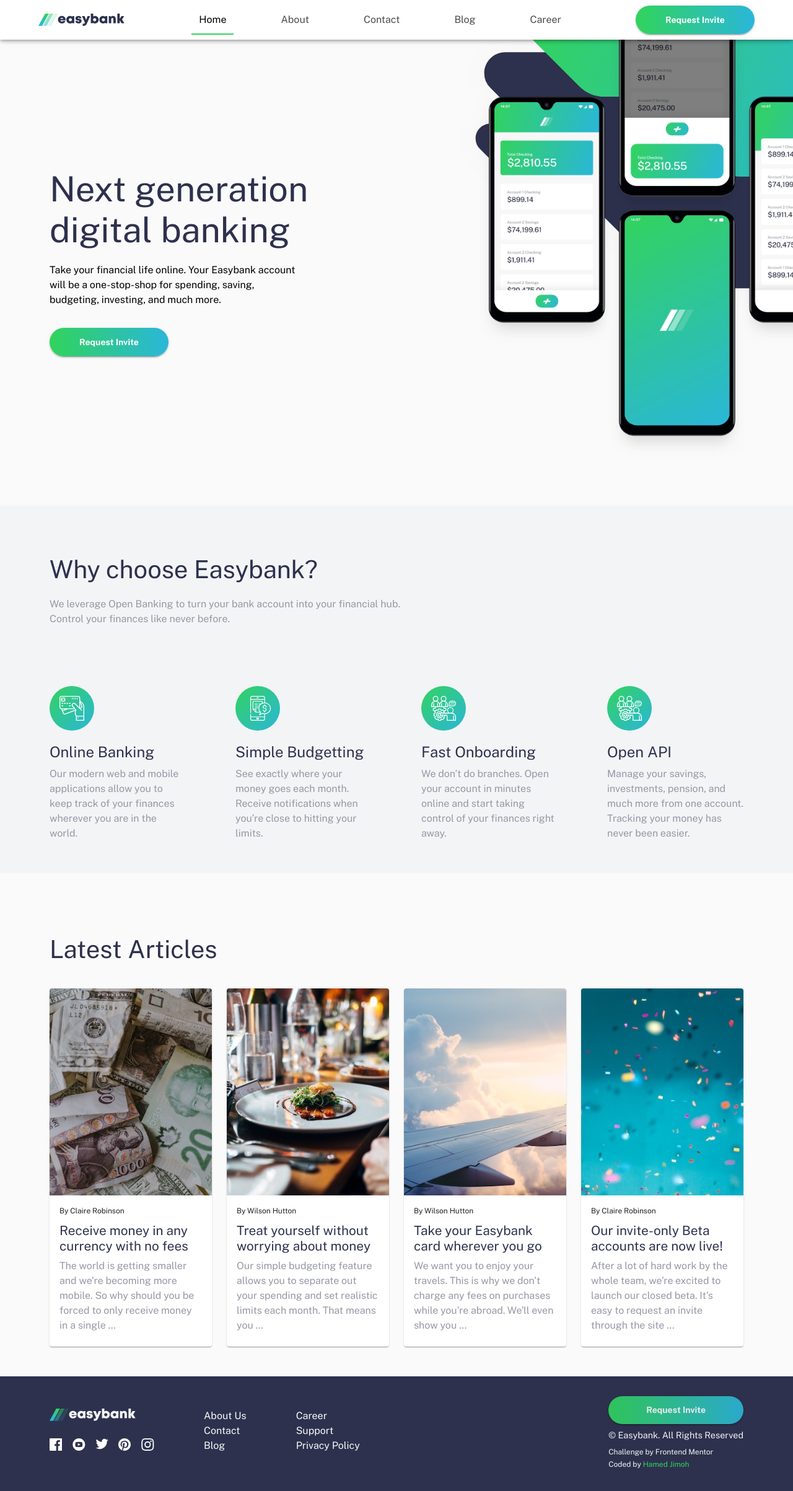
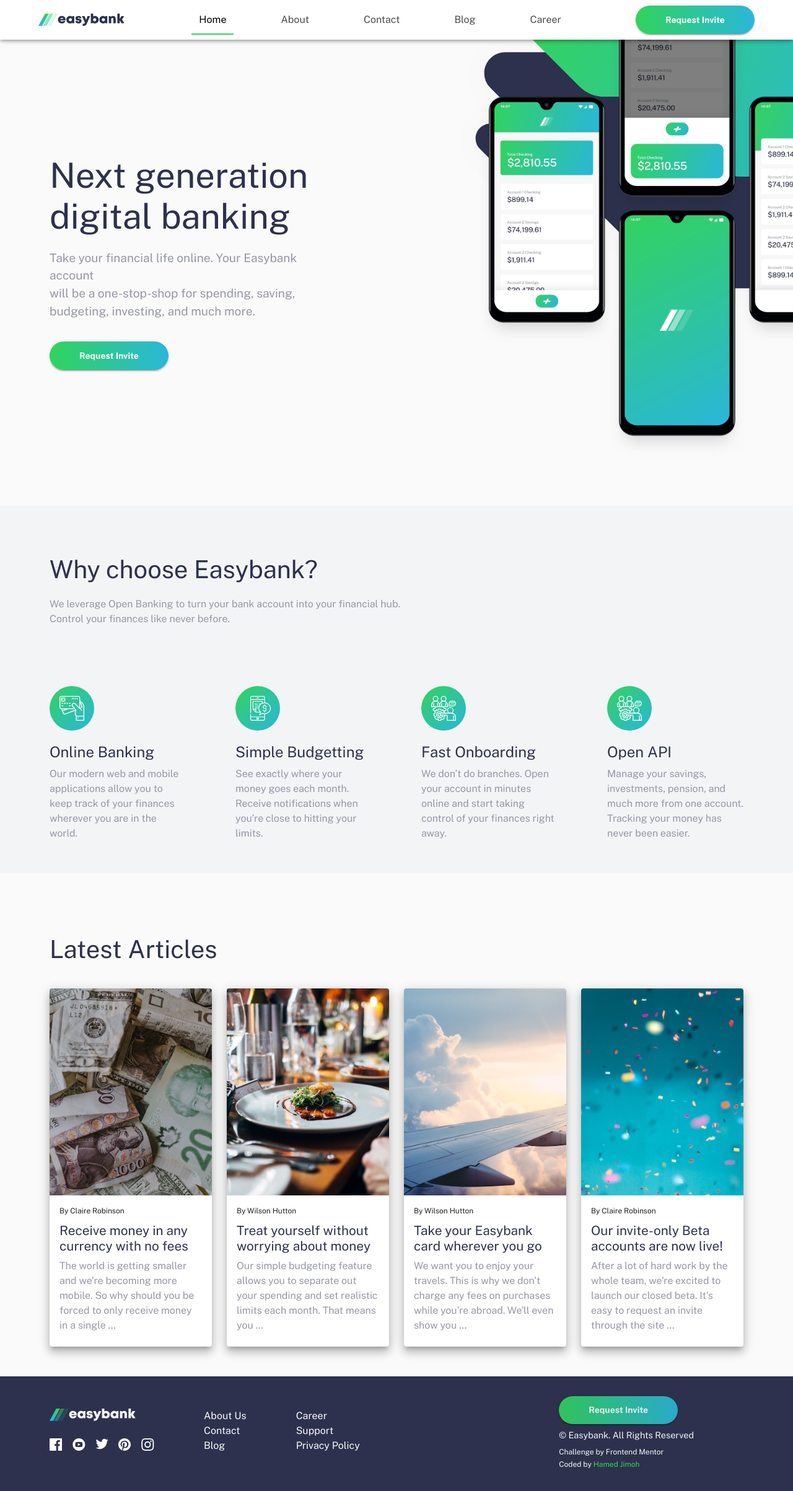
Before and after one commit to hmdNetizen/EasyBank-Landing-Page, a React (Create React App) app: page / in a window 1280 px wide. Shown: the top 2406 px of the page at 62% size. Built offline with nearby package versions, Linux system fonts and the light colour scheme.

Commit message:
Fixed the overflowing footer

```diff
--- a/src/components/layout/Footer.jsx
+++ b/src/components/layout/Footer.jsx
@@ -13,12 +13,18 @@ import SocialIcons from "../SocialIcons";
 const Footer = () => {
   const useStyles = makeStyles((theme) => ({
     footer: {
+      maxWidth: "100%",
       background: theme.palette.common.blue,
       padding: "2em 5em 2em",
       position: "relative",
 
+      [theme.breakpoints.down("md")]: {
+        paddingLeft: "3em",
+        paddingRight: "1em",
+      },
+
       [theme.breakpoints.down("sm")]: {
-        padding: "2em 3em 2em",
+        padding: "2em 0 2em 3em",
       },
 
       [theme.breakpoints.down("xs")]: {
@@ -226,8 +232,13 @@ const Footer = () => {
           <Grid
             container
             direction="column"
-            style={{ textAlign: matchesXS ? "center" : "inherit" }}
+            style={{
+              textAlign: matchesXS ? "center" : "inherit",
+              marginRight: "5em",
+              alignSelf: "center",
+            }}
           >
+            <Grid item>
               <Button
                 variant="contained"
                 component={Link}
@@ -236,6 +247,7 @@ const Footer = () => {
               >
                 Request Invite
               </Button>
+            </Grid>
             <Typography variant="subtitle1" className={classes.copyright}>
               &copy; Easybank. All Rights Reserved
             </Typography>
--- a/src/components/layout/Header.jsx
+++ b/src/components/layout/Header.jsx
@@ -39,10 +39,19 @@ const Header = () => {
     },
     toolbarMargin: {
       marginBottom: "4rem",
+      [theme.breakpoints.down("sm")]: {
+        marginBottom: "4.5rem",
+      },
     },
     logo: {
       [theme.breakpoints.down("md")]: {
         height: "2.5rem",
+      },
+    },
+    logoButton: {
+      padding: 0,
+      "&:hover": {
+        background: "transparent",
       },
     },
     tab: {
@@ -208,6 +217,7 @@ const Header = () => {
             component={Link}
             to="/invite"
             className={classes.btn}
+            onClick={handleClose}
           >
             Request Invite
           </Button>
@@ -227,7 +237,18 @@ const Header = () => {
     <Fragment>
       <AppBar position="fixed" classes={{ root: classes.appBar }}>
         <Toolbar classes={{ root: classes.toolbar }}>
-          <img src={logo} alt="logo" className={classes.logo} />
+          <Button
+            disableRipple
+            className={classes.logoButton}
+            component={Link}
+            to="/"
+            onClick={() => {
+              setValue(0);
+              setSelectedList(0);
+            }}
+          >
+            <img src={logo} alt="logo" className={classes.logo} />
+          </Button>
           {matchesMD ? drawer : tab}
         </Toolbar>
       </AppBar>
--- a/src/components/layout/LandingPage.jsx
+++ b/src/components/layout/LandingPage.jsx
@@ -25,9 +25,12 @@ import confettiImg from "../../images/image-confetti.jpg";
 
 const LandingPage = () => {
   const useStyles = makeStyles((theme) => ({
+    parentContainer: {
+      maxWidth: "100%",
+    },
     sectionContainer: {
+      maxWidth: "100%",
       background: theme.palette.common.lighterGrey,
-      width: "100%",
       paddingBottom: "2em",
     },
     btn: {
@@ -88,8 +91,6 @@ const LandingPage = () => {
       },
     },
     primaryContentContainer: {
-      paddingLeft: "5em",
-
       [theme.breakpoints.down("md")]: {
         paddingLeft: "3em",
         paddingRight: "3em",
@@ -101,6 +102,9 @@ const LandingPage = () => {
     primaryHeading: {
       [theme.breakpoints.down("md")]: {
         fontSize: "2.5rem",
+      },
+      [theme.breakpoints.down("xs")]: {
+        marginTop: "-1.5em",
       },
     },
     secondaryHeading: {
@@ -119,6 +123,7 @@ const LandingPage = () => {
       },
     },
     midSectionContainer: {
+      maxWidth: "100%",
       background: theme.palette.common.lightGrey,
       padding: "5em 5em 3em 5em",
 
@@ -139,8 +144,12 @@ const LandingPage = () => {
       },
 
       [theme.breakpoints.down("sm")]: {
-        padding: "5em 3em 3em 3em",
+        padding: "1.5em 3em 3em 3em",
       },
+    },
+    card: {
+      minHeight: "36em",
+      boxShadow: theme.shadows[10],
     },
     cardImg: {
       maxWidth: "100%",
@@ -169,7 +178,7 @@ const LandingPage = () => {
   const matchesSM = useMediaQuery(theme.breakpoints.down("sm"));
   const matchesXS = useMediaQuery(theme.breakpoints.down("xs"));
   return (
-    <Grid container direction="column">
+    <Grid container direction="column" className={classes.parentContainer}>
       {/* Top Section */}
       <Grid item>
         <Grid
@@ -180,7 +189,11 @@ const LandingPage = () => {
           alignItems="center"
         >
           <Grid item md={5} className={classes.primaryContentContainer}>
-            <Grid container direction="column">
+            <Grid
+              container
+              direction="column"
+              style={{ paddingLeft: !matchesMD ? "5em" : 0 }}
+            >
               <Grid
                 item
                 style={{
@@ -205,7 +218,7 @@ const LandingPage = () => {
                   digital banking
                 </Typography>
                 <Typography
-                  varian="subtitle1"
+                  variant="subtitle1"
                   gutterBottom
                   style={{ textAlign: matchesXS ? "justify" : "inherit" }}
                 >
@@ -431,16 +444,21 @@ const LandingPage = () => {
           className={classes.bottomSectionContainer}
         >
           <Grid item>
-            <Typography variant="h3">Latest Articles</Typography>
+            <Typography
+              variant="h3"
+              style={{ textAlign: matchesSM ? "center" : "inherit" }}
+            >
+              Latest Articles
+            </Typography>
           </Grid>
           <Grid item>
             <Grid
               container
-              direction={matchesSM ? "column" : "rows"}
+              direction={matchesSM ? "column" : "row"}
               spacing={3}
             >
               <Grid item lg={3} md={6}>
-                <Card style={{ minHeight: "36em" }}>
+                <Card className={classes.card}>
                   <CardActionArea>
                     <CardMedia
                       image={currency}
@@ -474,7 +492,7 @@ const LandingPage = () => {
                 </Card>
               </Grid>
               <Grid item lg={3} md={6}>
-                <Card style={{ minHeight: "36em" }}>
+                <Card className={classes.card}>
                   <CardActionArea>
                     <CardMedia
                       image={restaurantImg}
@@ -507,7 +525,7 @@ const LandingPage = () => {
                 </Card>
               </Grid>
               <Grid item lg={3} md={6}>
-                <Card style={{ minHeight: "36em" }}>
+                <Card className={classes.card}>
                   <CardActionArea>
                     <CardMedia
                       image={planeImg}
@@ -540,7 +558,7 @@ const LandingPage = () => {
                 </Card>
               </Grid>
               <Grid item lg={3} md={6}>
-                <Card style={{ minHeight: "36em" }}>
+                <Card className={classes.card}>
                   <CardActionArea>
                     <CardMedia
                       image={confettiImg}
```
Lines whose indentation alone changed are shown as unchanged.
